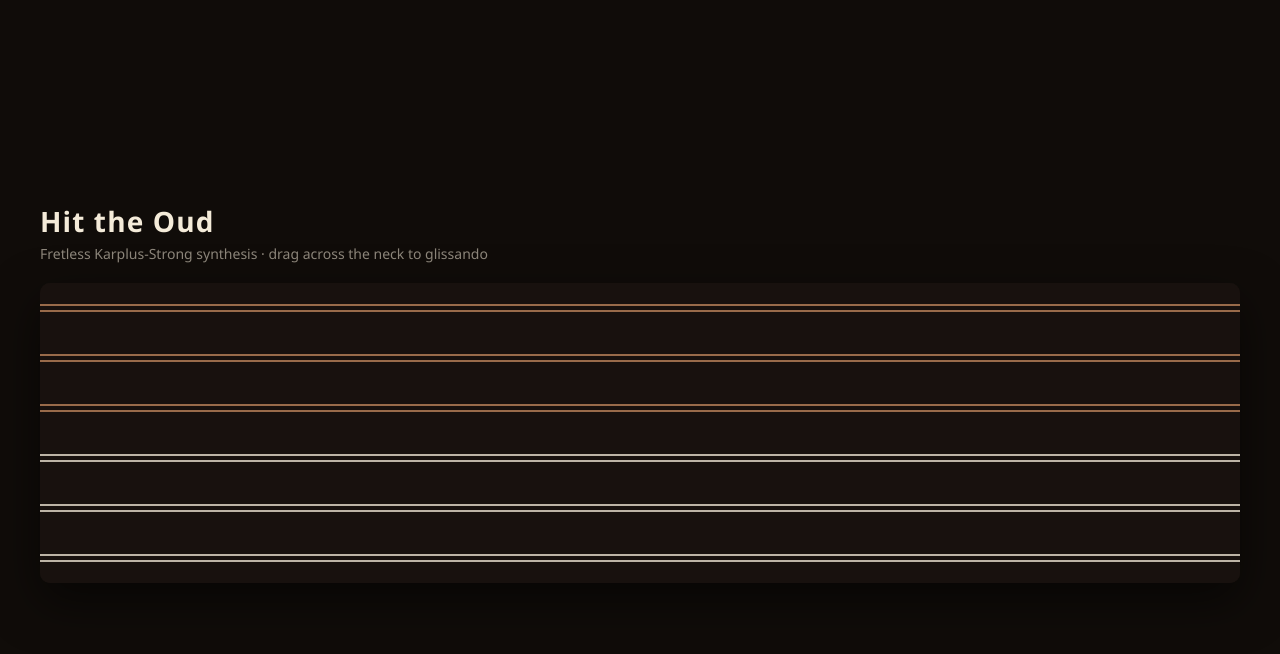
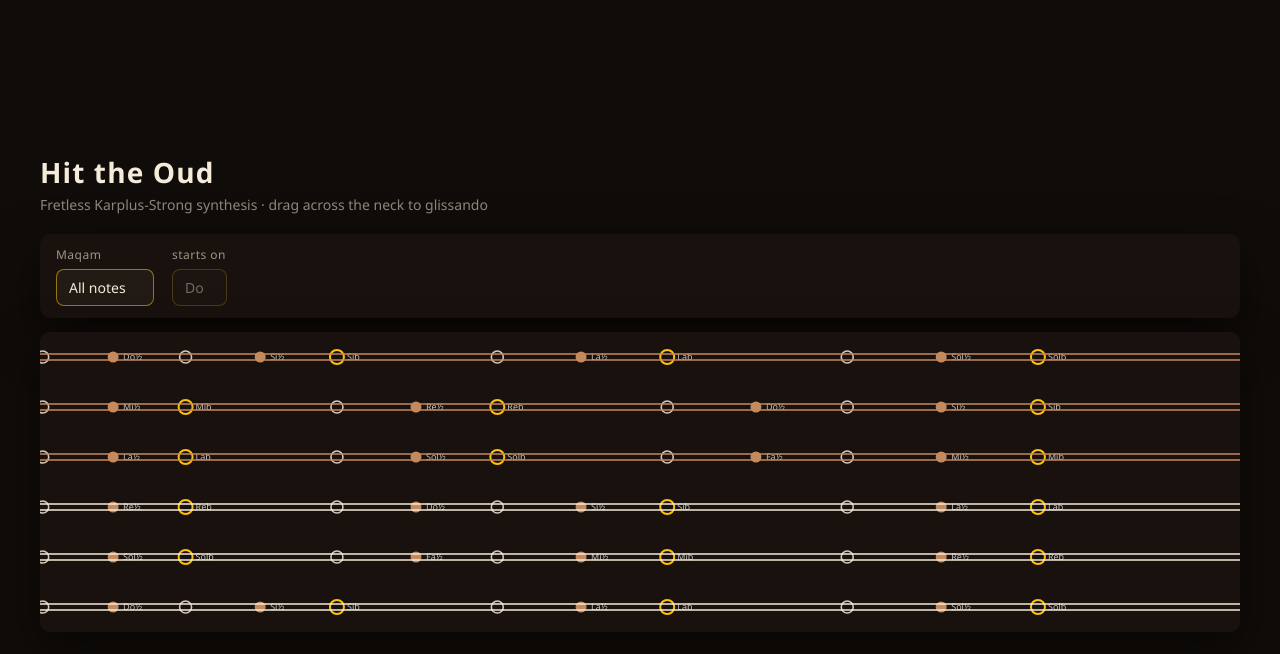
Before and after one commit to Moheb-Mikhael/hit-the-oud, a plain HTML site: page index.html in a window 1280 px wide. Both pictures are taken after a click on the button "Click to Start Simulation". Drawn offline with Linux system fonts and the light colour scheme.

Commit message:
v2: eastern note map, maqam learning mode, drop velocity dynamics

```diff
--- a/css/style.css
+++ b/css/style.css
@@ -133,3 +133,40 @@ body {
 .open-string-btn:active {
   transform: scale(0.93);
 }
+
+.maqam-bar {
+  display: flex;
+  gap: 18px;
+  align-items: flex-end;
+  margin: 0 0 14px;
+  padding: 12px 16px;
+  background: #18110e;
+  border-radius: 10px;
+  box-shadow: 0 18px 48px rgba(0, 0, 0, 0.55);
+}
+
+.maqam-field {
+  display: flex;
+  flex-direction: column;
+  gap: 6px;
+  font-size: 12px;
+  letter-spacing: 0.04em;
+  color: rgba(244, 235, 217, 0.6);
+}
+
+.maqam-field select {
+  appearance: none;
+  background: #221a14;
+  color: #f4ebd9;
+  border: 1px solid rgba(255, 193, 7, 0.55);
+  border-radius: 8px;
+  padding: 8px 12px;
+  font-family: inherit;
+  font-size: 14px;
+  cursor: pointer;
+}
+
+.maqam-field select:disabled {
+  opacity: 0.4;
+  cursor: default;
+}
--- a/index.html
+++ b/index.html
@@ -12,6 +12,39 @@
         <h1>Hit the Oud</h1>
         <p>Fretless Karplus-Strong synthesis · drag across the neck to glissando</p>
       </header>
+      <div class="maqam-bar">
+        <label class="maqam-field">Maqam
+          <select id="maqam-select">
+            <option value="All">All notes</option>
+            <option value="Rast">Rast</option>
+            <option value="Bayati">Bayati</option>
+            <option value="Hijaz">Hijaz</option>
+            <option value="Saba">Saba</option>
+            <option value="Nahawand">Nahawand</option>
+            <option value="Kurd">Kurd</option>
+            <option value="Ajam">Ajam</option>
+            <option value="Sikah">Sikah</option>
+          </select>
+        </label>
+        <label class="maqam-field">starts on
+          <select id="tonic-select" disabled>
+            <option value="0">Do</option>
+            <option value="1">Reb</option>
+            <option value="2">Re</option>
+            <option value="3">Mib</option>
+            <option value="4">Mi</option>
+            <option value="5">Fa</option>
+            <option value="6">Solb</option>
+            <option value="7">Sol</option>
+            <option value="8">Lab</option>
+            <option value="9">La</option>
+            <option value="10">Sib</option>
+            <option value="11">Si</option>
+            <option value="12">Mi½</option>
+            <option value="13">Si½</option>
+          </select>
+        </label>
+      </div>
       <div class="canvas-wrap">
         <canvas id="oud-canvas" width="1200" height="300"></canvas>
         <div class="string-rail" id="string-rail"></div>
--- a/js/main.js
+++ b/js/main.js
@@ -1,3 +1,5 @@
+import { NECK_CM, TONICS, fullMapNotes, maqamNotes } from "./maqam.js";
+
 const CANVAS_WIDTH = 1200;
 const CANVAS_HEIGHT = 300;
 const STRING_COUNT = 6;
@@ -26,6 +28,73 @@ let simulationReady = false;
 const pointers = new Map();
 const phase = new Float32Array(STRING_COUNT);
 let lastFrameTime = 0;
+
+const maqamSelect = document.getElementById("maqam-select");
+const tonicSelect = document.getElementById("tonic-select");
+let activeMaqam = "All";
+let activeTonic = 0;
+
+maqamSelect.addEventListener("change", () => {
+  activeMaqam = maqamSelect.value;
+  tonicSelect.disabled = activeMaqam === "All";
+});
+
+tonicSelect.addEventListener("change", () => {
+  activeTonic = Number(tonicSelect.value) || 0;
+});
+
+function courseNotesFor(course) {
+  if (activeMaqam === "All") {
+    return fullMapNotes(OPEN_FREQUENCIES[course]);
+  }
+  return maqamNotes(OPEN_FREQUENCIES[course], activeMaqam, activeTonic);
+}
+
+function drawNoteLabel(px, centerY, label) {
+  ctx.font = "9px 'Segoe UI', system-ui, sans-serif";
+  ctx.textAlign = "left";
+  ctx.textBaseline = "middle";
+  ctx.fillStyle = "rgba(255, 255, 255, 0.75)";
+  ctx.fillText(label, px + 10, centerY);
+}
+
+function drawNoteCircles(course, centerY) {
+  const notes = courseNotesFor(course);
+  for (const note of notes) {
+    const px = CANVAS_WIDTH - (note.x / NECK_CM) * CANVAS_WIDTH;
+    if (note.tonic) {
+      ctx.strokeStyle = COLOR_ACTIVE;
+      ctx.lineWidth = 2.4;
+      ctx.beginPath();
+      ctx.arc(px, centerY, 9, 0, TWO_PI);
+      ctx.stroke();
+      ctx.lineWidth = 1.2;
+      ctx.beginPath();
+      ctx.arc(px, centerY, 5, 0, TWO_PI);
+      ctx.stroke();
+      drawNoteLabel(px, centerY, note.label);
+    } else if (note.kind === "natural") {
+      ctx.strokeStyle = "rgba(244, 235, 217, 0.85)";
+      ctx.lineWidth = 1.6;
+      ctx.beginPath();
+      ctx.arc(px, centerY, 6, 0, TWO_PI);
+      ctx.stroke();
+    } else if (note.kind === "half-bemol") {
+      ctx.fillStyle = COLOR_BASS;
+      ctx.beginPath();
+      ctx.arc(px, centerY, 5.5, 0, TWO_PI);
+      ctx.fill();
+      drawNoteLabel(px, centerY, note.label);
+    } else {
+      ctx.strokeStyle = COLOR_ACTIVE;
+      ctx.lineWidth = 2;
+      ctx.beginPath();
+      ctx.arc(px, centerY, 7, 0, TWO_PI);
+      ctx.stroke();
+      drawNoteLabel(px, centerY, note.label);
+    }
+  }
+}
 
 function zoneIndexFromY(y) {
   const index = Math.floor(y / ZONE_HEIGHT);
@@ -101,14 +170,9 @@ canvas.addEventListener("pointerdown", (event) => {
   const point = eventToCanvasPoint(event);
   const stringIndex = zoneIndexFromY(point.y);
   const xCm = xCentimeters(point.x);
-  pointers.set(event.pointerId, {
-    string: stringIndex,
-    xCm,
-    lastY: point.y,
-    lastTime: event.timeStamp,
-  });
+  pointers.set(event.pointerId, { string: stringIndex, xCm });
   holdInc(stringIndex);
-  sendPluck(stringIndex, frequencyFor(stringIndex, xCm), 0.75, true, true);
+  sendPluck(stringIndex, frequencyFor(stringIndex, xCm), 0.8, true, true);
 });
 
 canvas.addEventListener("pointermove", (event) => {
@@ -118,18 +182,12 @@ canvas.addEventListener("pointermove", (event) => {
   const point = eventToCanvasPoint(event);
   const stringIndex = zoneIndexFromY(point.y);
   state.xCm = xCentimeters(point.x);
-  const elapsed = Math.max(event.timeStamp - state.lastTime, 1);
-  const deltaY = point.y - state.lastY;
-  state.lastY = point.y;
-  state.lastTime = event.timeStamp;
-  const speed = Math.abs(deltaY) / elapsed;
   const frequency = frequencyFor(stringIndex, state.xCm);
   if (stringIndex !== state.string) {
-    const strokeVelocity = Math.min(Math.max(speed / 2.2, 0.18), 1);
     holdDec(state.string);
     state.string = stringIndex;
     holdInc(stringIndex);
-    sendPluck(stringIndex, frequency, strokeVelocity, deltaY >= 0, true);
+    sendPluck(stringIndex, frequency, 0.8, true, true);
   } else {
     sendGlissando(stringIndex, frequency);
   }
@@ -193,7 +251,7 @@ for (let c = 0; c < STRING_COUNT; c++) {
   button.textContent = NOTE_LABELS[c];
   button.addEventListener("pointerdown", (event) => {
     event.preventDefault();
-    sendPluck(c, OPEN_FREQUENCIES[c], 0.9, false, false);
+    sendPluck(c, OPEN_FREQUENCIES[c], 0.8, true, false);
     pluckDisplay.set(c, performance.now() + 3000);
   });
   stringRail.appendChild(button);
@@ -238,6 +296,7 @@ function renderFrame(now) {
         active.push({ xCm: 0 });
       }
     }
+    drawNoteCircles(s, centerY);
 
     if (active.length === 0) {
       ctx.strokeStyle = s < 3 ? COLOR_BASS : COLOR_TREBLE;
--- /dev/null
+++ b/js/maqam.js
@@ -0,0 +1,137 @@
+export const STRING_CM = 60;
+export const NECK_CM = 20;
+
+const LETTERS = ["Do", "Re", "Mi", "Fa", "Sol", "La", "Si"];
+const NATURAL_PCQ = { Do: 0, Re: 4, Mi: 8, Fa: 10, Sol: 14, La: 18, Si: 22 };
+
+const SEMITONE_NAMES = [
+  { letter: "Do", kind: "natural" },
+  { letter: "Re", kind: "bemol" },
+  { letter: "Re", kind: "natural" },
+  { letter: "Mi", kind: "bemol" },
+  { letter: "Mi", kind: "natural" },
+  { letter: "Fa", kind: "natural" },
+  { letter: "Sol", kind: "bemol" },
+  { letter: "Sol", kind: "natural" },
+  { letter: "La", kind: "bemol" },
+  { letter: "La", kind: "natural" },
+  { letter: "Si", kind: "bemol" },
+  { letter: "Si", kind: "natural" },
+];
+
+const ACCIDENTAL_SUFFIX = { 0: "", "-2": "b", "-1": "½", 1: "½#", 2: "#" };
+const ACCIDENTAL_KIND = {
+  0: "natural",
+  "-2": "bemol",
+  "-1": "half-bemol",
+  1: "half-diez",
+  2: "diez",
+};
+
+export const MAQAMAT = {
+  Rast: [0, 4, 7, 10, 14, 18, 21, 24],
+  Bayati: [0, 3, 7, 10, 14, 17, 20, 24],
+  Hijaz: [0, 2, 8, 10, 14, 16, 20, 24],
+  Saba: [0, 3, 6, 8, 14, 16, 20, 24],
+  Nahawand: [0, 4, 6, 10, 14, 16, 20, 24],
+  Kurd: [0, 2, 6, 10, 14, 16, 20, 24],
+  Ajam: [0, 4, 8, 10, 14, 18, 22, 24],
+  Sikah: [0, 3, 7, 11, 14, 17, 21, 24],
+};
+
+export const TONICS = [
+  { name: "Do", quarters: 0, letter: 0 },
+  { name: "Reb", quarters: 2, letter: 1 },
+  { name: "Re", quarters: 4, letter: 1 },
+  { name: "Mib", quarters: 6, letter: 2 },
+  { name: "Mi", quarters: 8, letter: 2 },
+  { name: "Fa", quarters: 10, letter: 3 },
+  { name: "Solb", quarters: 12, letter: 4 },
+  { name: "Sol", quarters: 14, letter: 4 },
+  { name: "Lab", quarters: 16, letter: 5 },
+  { name: "La", quarters: 18, letter: 5 },
+  { name: "Sib", quarters: 20, letter: 6 },
+  { name: "Si", quarters: 22, letter: 6 },
+  { name: "Mi½", quarters: 7, letter: 2 },
+  { name: "Si½", quarters: 21, letter: 6 },
+];
+
+const TONIC_BASE_Q = 24 * Math.log2(130.813 / 440);
+
+function pitchClassQuarters(qAbs) {
+  return (((Math.round(qAbs) + 18) % 24) + 24) % 24;
+}
+
+function signedDiff(value, period) {
+  let diff = value % period;
+  if (diff > period / 2) diff -= period;
+  if (diff <= -period / 2) diff += period;
+  return diff;
+}
+
+function spellNote(letter, diff) {
+  return {
+    label: letter + (ACCIDENTAL_SUFFIX[String(diff)] ?? "?"),
+    kind: ACCIDENTAL_KIND[String(diff)] ?? "natural",
+  };
+}
+
+export function fullMapNotes(openFreq) {
+  const baseQ = 24 * Math.log2(openFreq / 440);
+  const notes = [];
+  for (let k = 1; k <= 7; k++) {
+    const x = STRING_CM * (1 - Math.pow(2, -k / 12));
+    if (x < 0 || x > NECK_CM) continue;
+    const pc = pitchClassQuarters(baseQ + 2 * k);
+    const info = SEMITONE_NAMES[Math.round(pc / 2) % 12];
+    notes.push({
+      x,
+      label: info.letter + (info.kind === "bemol" ? "b" : ""),
+      kind: info.kind,
+      tonic: false,
+    });
+    if (info.kind === "natural") {
+      const xh = STRING_CM * (1 - Math.pow(2, -(2 * k - 1) / 24));
+      if (xh >= 0 && xh <= NECK_CM) {
+        notes.push({ x: xh, label: info.letter + "½", kind: "half-bemol", tonic: false });
+      }
+    }
+  }
+  return notes.sort((a, b) => a.x - b.x);
+}
+
+export function maqamNotes(openFreq, maqamName, tonicIndex) {
+  const steps = MAQAMAT[maqamName];
+  const tonic = TONICS[tonicIndex];
+  if (!steps || !tonic) return [];
+  const found = [];
+  for (let oct = -1; oct <= 1; oct++) {
+    for (let d = 0; d < steps.length; d++) {
+      const qAbs = TONIC_BASE_Q + tonic.quarters + oct * 24 + steps[d];
+      const freq = 440 * Math.pow(2, qAbs / 24);
+      if (freq < openFreq * 0.999 || freq > openFreq * 1.5 * 1.001) continue;
+      const x = STRING_CM * (1 - openFreq / freq);
+      if (x < 0 || x > NECK_CM) continue;
+      const letter = LETTERS[(tonic.letter + d) % 7];
+      const diff = signedDiff(
+        pitchClassQuarters(qAbs) - NATURAL_PCQ[letter],
+        24
+      );
+      const spelled = spellNote(letter, diff);
+      found.push({
+        x,
+        label: spelled.label,
+        kind: spelled.kind,
+        tonic: d % 7 === 0,
+      });
+    }
+  }
+  found.sort((a, b) => a.x - b.x);
+  const deduped = [];
+  for (const note of found) {
+    if (!deduped.some((seen) => Math.abs(seen.x - note.x) < 0.02)) {
+      deduped.push(note);
+    }
+  }
+  return deduped;
+}
```
Also changed, not shown: tools/test_maqam.mjs (added, +90 -0 lines), 1 other file.
